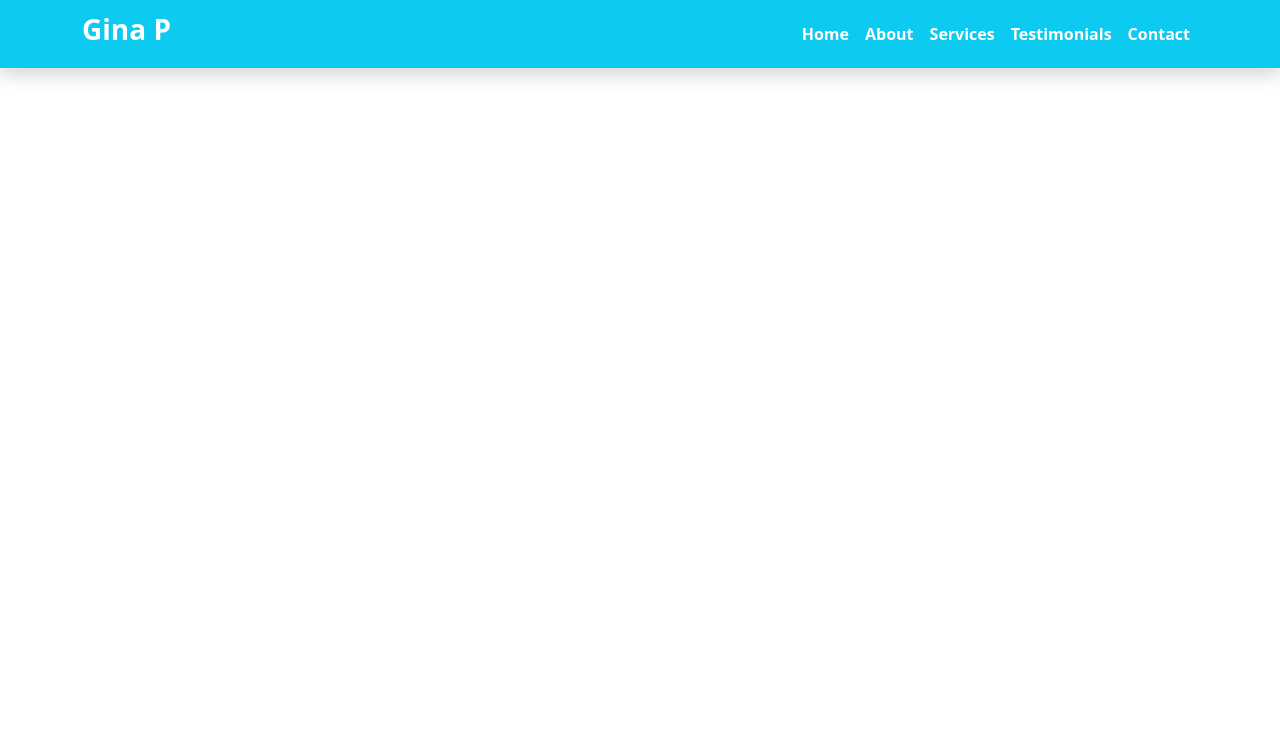
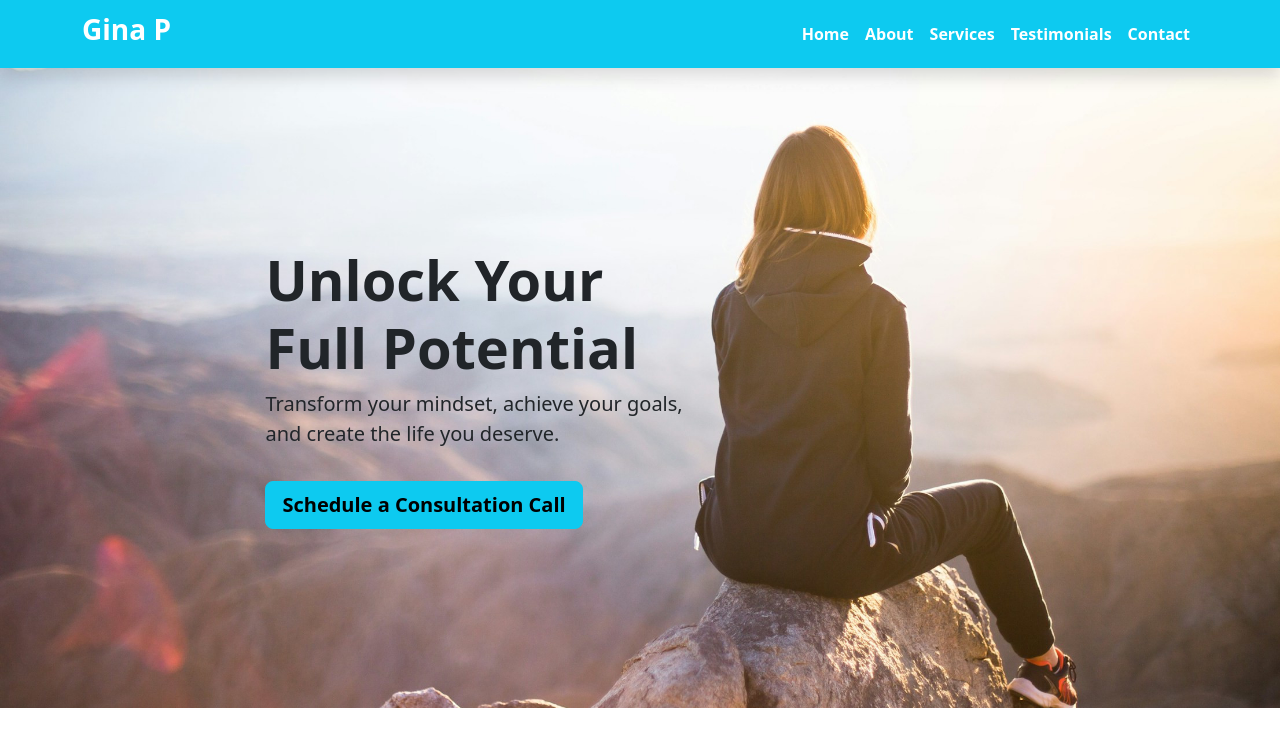
Before and after one commit to ReneMSdev/gina-website, a plain HTML site: page index.html in a window 1280 px wide. Drawn offline with nearby package versions, Linux system fonts and the light colour scheme.

Commit message:
Hero Image and Text on LG screens

```diff
--- a/index.html
+++ b/index.html
@@ -95,11 +95,27 @@
     <!-- Hero Section -->
     <section
       id="hero"
-      class="d-flex align-items-center justify-content-center text-center position-relative"
+      class="d-flex align-items-center justify-content-center text-center"
     >
-      <!-- Background Image -->
-      <div class="hero-bg d-flex align-items-center justify-content-center">
-        <i class="bi bi-image text-light display-1"></i>
+      <div>
+        <div class="container">
+          <div class="row align-items-center">
+            <!-- Left Column -->
+            <div class="col-md-7 text-start">
+              <h1 class="display-4 fw-bold mt-10">Unlock Your Full Potential</h1>
+              <p class="lead">
+                Transform your mindset, achieve your goals, and create the life you deserve.
+              </p>
+              <a
+                href="https://calendly.com/dummy-link"
+                class="schedule btn btn-lg btn-info fw-bold mt-3"
+                >Schedule a Consultation Call</a
+              >
+            </div>
+            <!-- Right Column -->
+            <div class="col-md-6"></div>
+          </div>
+        </div>
       </div>
     </section>
 
--- a/styles.css
+++ b/styles.css
@@ -77,3 +77,13 @@
 }
 
 /* -------------------------------------- */
+
+/* Hero Image */
+#hero {
+  background: url('assets/img/hero.jpg');
+  background-size: cover;
+  background-position: center 20%;
+  background-repeat: no-repeat;
+  height: 80vh;
+  display: flex;
+}
```
Also changed, not shown: assets/img/hero.jpg (added).
